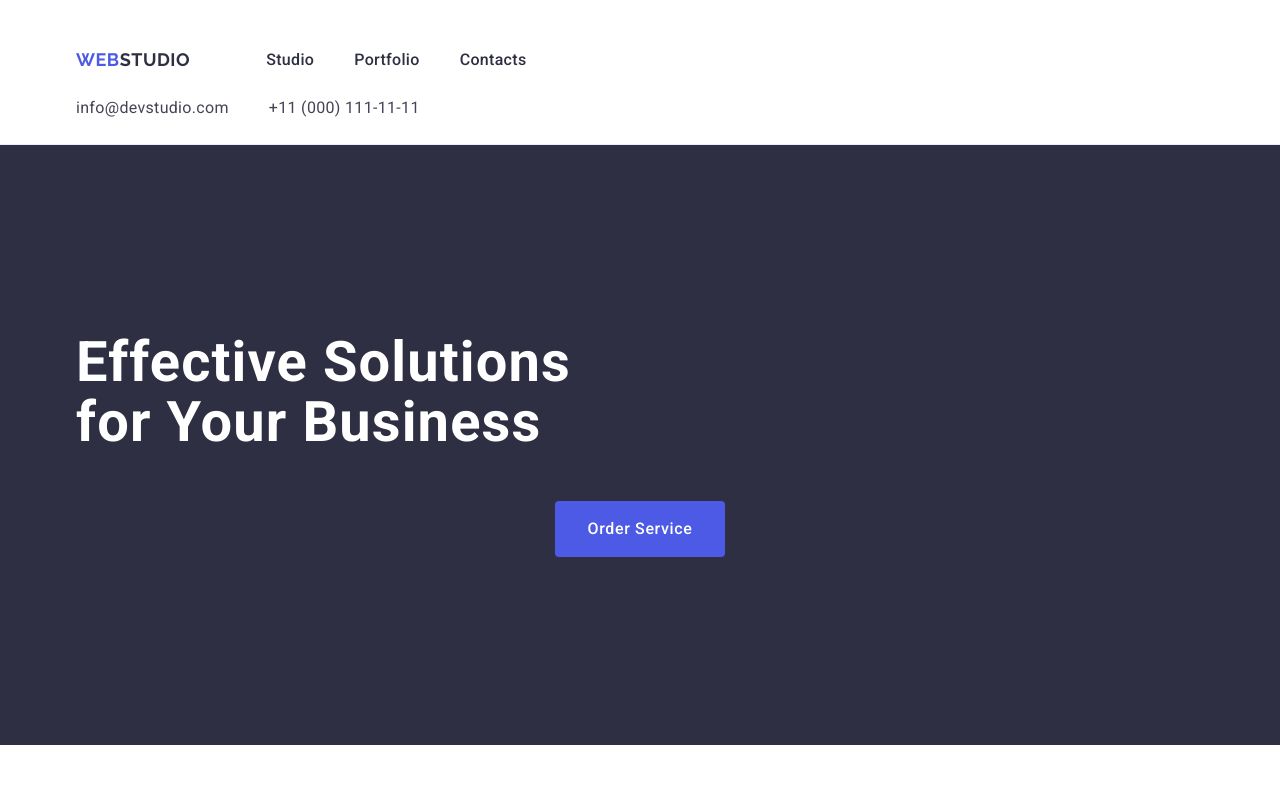
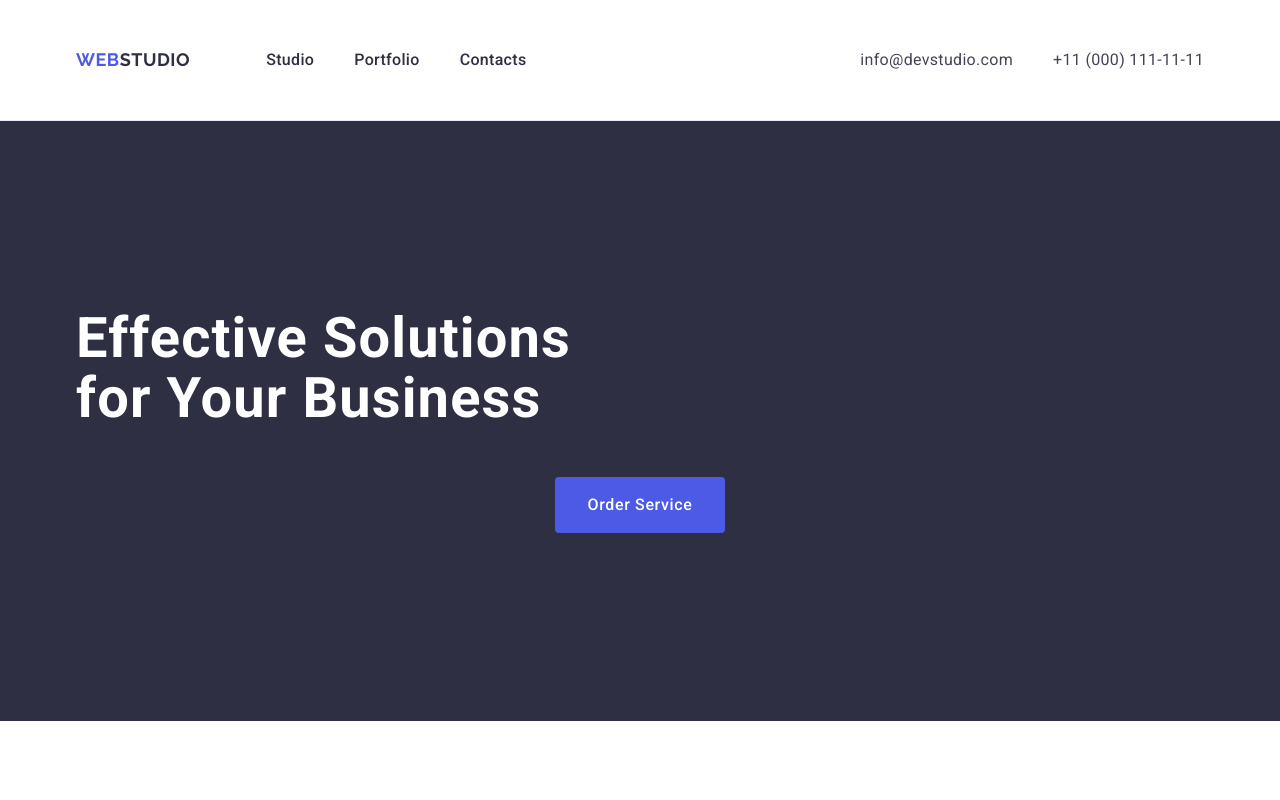
Before and after one commit to Oleh-Los/goit-markup-hw-03, a plain HTML site: page index.html in a window 1280 px wide. Shown: the top 800 px of the page. Drawn offline with nearby package versions, Linux system fonts and the light colour scheme.

Commit message:
header fix

```diff
--- a/css/styles.css
+++ b/css/styles.css
@@ -57,6 +57,11 @@ img {
   border-bottom: 1px solid #e7e9fc;
 }
 
+.header .container {
+  display: flex;
+  justify-content: space-between;
+}
+
 .header-nav {
   display: flex;
   align-items: center;
@@ -106,6 +111,7 @@ img {
   gap: 40px;
 }
 .header-address-list-items {
+  padding: 24px 0;
 }
 .header-address-list-items-link {
   font-size: 16px;
--- a/index.html
+++ b/index.html
@@ -45,7 +45,6 @@
           </ul>
         </nav>
 
-        <div>
         <address class="header-address">
           <ul class="header-address-list">
             <li class="header-address-list-items">
@@ -56,15 +55,12 @@
               >
             </li>
             <li class="header-address-list-items">
-                <a
-                  class="header-address-list-items-link"
-                  href="tel:+110001111111"
+              <a class="header-address-list-items-link" href="tel:+110001111111"
                 >+11 (000) 111-11-11</a
               >
             </li>
           </ul>
         </address>
-        </div>
       </div>
     </header>
 
```
Lines whose indentation alone changed are shown as unchanged.
